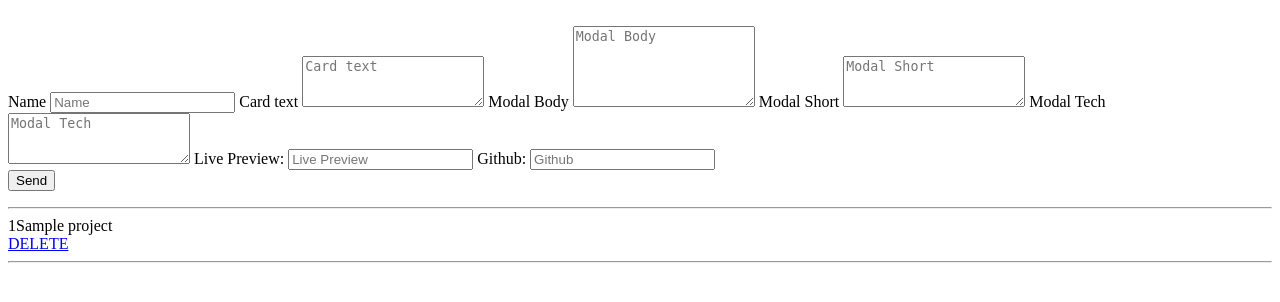
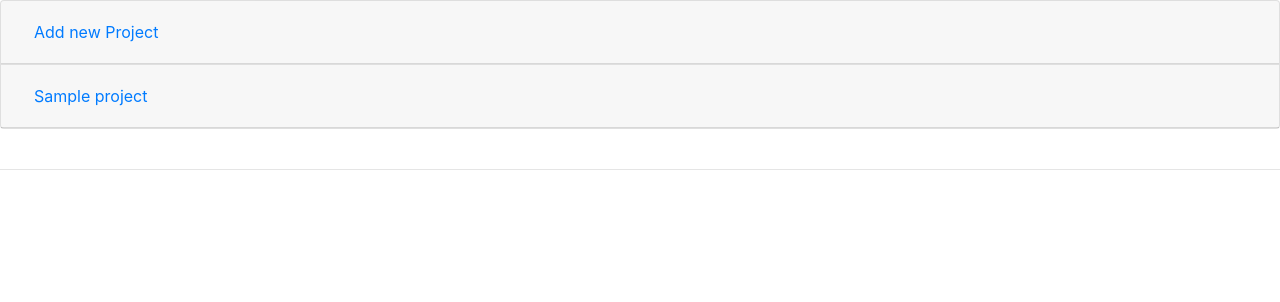
Before and after one commit to john-lock/portfolio_new, a Flask app: page /projects in a window 1280 px wide. Shown: the top 302 px of the page. Run offline with Flask 2, Linux system fonts and the light colour scheme; a user stored in the database is signed in; tables that the repository leaves empty hold one stand-in row (values such as "Sample post"); some libraries are stand-ins or nearby versions.

Commit message:
cms serving

```diff
--- a/app/routes.py
+++ b/app/routes.py
@@ -65,7 +65,7 @@ def project_add():
         modal_body=request.form['modal_body'],
         modal_short=request.form['modal_short'],
         modal_tech=request.form['modal_tech'],
-        preview=request.form['preivew'],
+        preview=request.form['preview'],
         github=request.form['github'],
         show=True
         )
--- a/app/templates/projects.html
+++ b/app/templates/projects.html
@@ -1,4 +1,18 @@
-  <form action="{{ url_for('project_add') }}" method="POST" id="projectForm">
+<link rel="stylesheet" href="https://stackpath.bootstrapcdn.com/bootstrap/4.1.3/css/bootstrap.min.css" integrity="sha384-MCw98/SFnGE8fJT3GXwEOngsV7Zt27NXFoaoApmYm81iuXoPkFOJwJ8ERdknLPMO" crossorigin="anonymous">
+
+
+<div class="accordion" id="accordionExample">
+  <div class="card">
+    <div class="card-header" id="headingOne">
+      <h5 class="mb-0">
+        <button class="btn btn-link" type="button" data-toggle="collapse" data-target="#collapseOne" aria-expanded="true" aria-controls="collapseOne">
+          Add new Project
+        </button>
+      </h5>
+    </div>
+    <div id="collapseOne" class="collapse" aria-labelledby="headingOne" data-parent="#accordionExample">
+      <div class="card-body">
+        <form action="{{ url_for('project_add') }}" method="POST" id="projectForm">
     <label>Name</label>
     <input class="form-control" name="name" type="text" placeholder="Name" required="required">
         <label>Card text</label>
@@ -19,6 +33,38 @@
         <button type="submit" class="btn btn-primary btn-xl" id="sendMessageButton">Send</button>
     </div>
 </form>
+      </div>
+    </div>
+  </div>
+  {% for project in myprojects %}
+    <div class="card">
+    <div class="card-header" id="heading{{ loop.index }}">
+      <h5 class="mb-0">
+        <button class="btn btn-link collapsed" type="button" data-toggle="collapse" data-target="#collapse{{ loop.index }}" aria-expanded="false" aria-controls="collapse{{ loop.index }}">
+          {{ project.name }}
+        </button>
+      </h5>
+    </div>
+    <div id="collapse{{ loop.index }}" class="collapse" aria-labelledby="heading{{ loop.index }}" data-parent="#accordionExample">
+      <div class="card-body">
+        ID: {{ project.id }} <br>
+        Visable: {{ project.show }} <br>
+        Card Text: {{ project.card_text }}<br>
+        Modal short: {{ project.modal_short }}<br>
+        Modal body: {{ project.modal_body }}<br>
+        Modal Tech: {{ project.modal_tech }}<br>
+        Preview url: {{ project.preview }}<br>
+        Github: {{ project.github }} <br>
+
+        <a href="{{ url_for('project_delete', id=project.id) }}">DELETE</a>
+      </div>
+    </div>
+  </div>
+  {% endfor %}
+</div>
 <hr>
-{% for project in myprojects %}{{ project.id }}{{ project.name}}<br><a href="{{ url_for('project_delete', id=project.id) }}">DELETE</a>
-<hr>{% endfor %}
+
+
+<script src="https://code.jquery.com/jquery-3.3.1.slim.min.js" integrity="sha384-q8i/X+965DzO0rT7abK41JStQIAqVgRVzpbzo5smXKp4YfRvH+8abtTE1Pi6jizo" crossorigin="anonymous"></script>
+<script src="https://cdnjs.cloudflare.com/ajax/libs/popper.js/1.14.3/umd/popper.min.js" integrity="sha384-ZMP7rVo3mIykV+2+9J3UJ46jBk0WLaUAdn689aCwoqbBJiSnjAK/l8WvCWPIPm49" crossorigin="anonymous"></script>
+<script src="https://stackpath.bootstrapcdn.com/bootstrap/4.1.3/js/bootstrap.min.js" integrity="sha384-ChfqqxuZUCnJSK3+MXmPNIyE6ZbWh2IMqE241rYiqJxyMiZ6OW/JmZQ5stwEULTy" crossorigin="anonymous"></script>
--- a/copy.html
+++ b/copy.html
@@ -29,6 +29,12 @@ Modal list of tech used: Django
 -NLPK/Flask/
 
 3
+-ISS Tracker
+-
+-
+-This is a simple application that takes data from Open Notify (open-notify.org) for the current location and occupants of the International Space Station (ISS). Using Google Maps API the coordinates are then overlaid a map, with the list of current occupants displayed also.
+
+ISS Tracker was meant as a exercise in connecting to external API's and being able to consume the data retrieved. This also extends a personal interest in space - particularly ways in which programming can bring us closer to the topic.
 
 
 
```
Also changed, not shown: app/__init__.py (+12 -0 lines), app/templates/index.html (+7 -4 lines), tests.py (+6 -3 lines), portfolioprojects.db.
